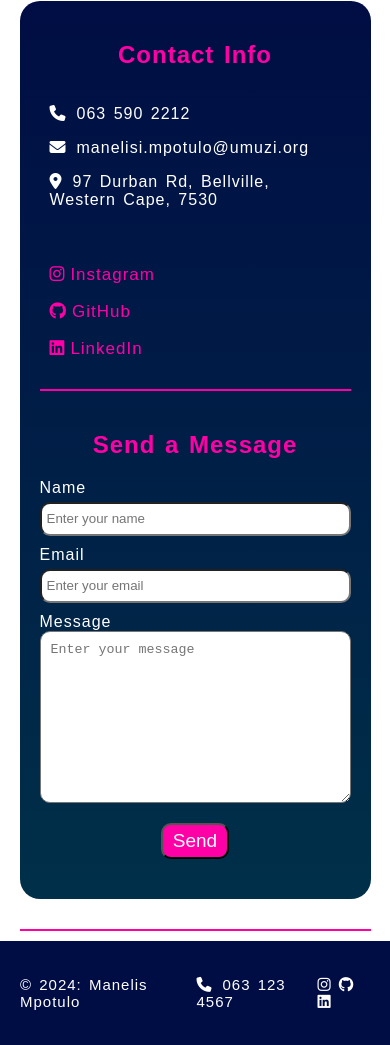
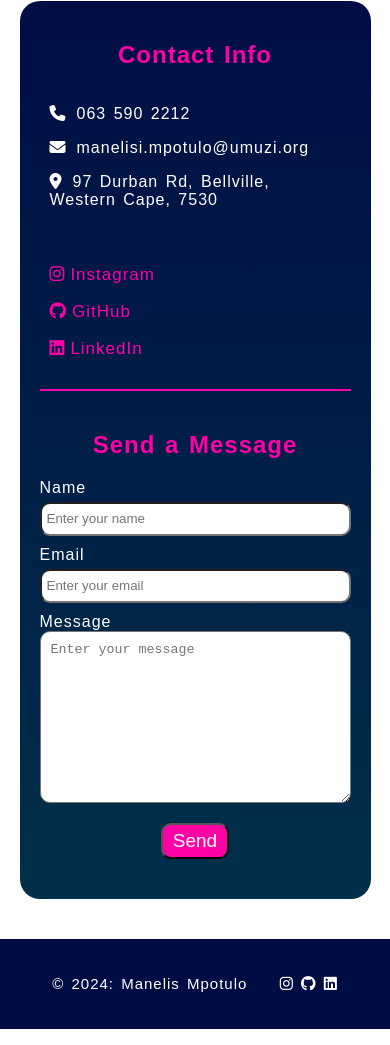
Before and after one commit to mmpotulo28/simple-website, a plain HTML site: page index.html in a window 390 px wide. Shown: the part 2576-3621 px from the top of the page. Drawn offline with Linux system fonts and the light colour scheme.

Commit message:
fix footer error

```diff
--- a/assets/css/style.css
+++ b/assets/css/style.css
@@ -139,9 +139,9 @@ section {
 /* footer */
 .main-footer {
  display: flex;
- position: static;
  justify-content: space-evenly;
  align-items: center;
+ justify-self: baseline;
  width: calc(100% - 40px);
  min-height: 50px;
  background-color: var(--primary-color);
@@ -150,6 +150,7 @@ section {
  padding: 20px;
  margin: 0;
  overflow: hidden;
+ max-height: 60px;
 }
 
 .main-footer a {
@@ -280,6 +281,7 @@ section {
 #contacts {
  margin-top: 20px;
  border-top: 2px solid var(--secondary-color);
+ border-bottom: none;
 }
 .contact-card {
  background: linear-gradient(var(--primary-color), var(--tertiary-color));
@@ -416,4 +418,8 @@ section {
   grid-template-columns: 1fr;
   text-align: left;
  }
+
+ .main-footer .contact {
+  display: none;
+ }
 }
--- a/index.html
+++ b/index.html
@@ -272,7 +272,7 @@
 
   <!-- footer -->
   <footer class="main-footer">
-   <div class="footer-section about">
+   <div class="footer-about">
     <p>&copy; 2024: Manelis Mpotulo</p>
    </div>
 
```
